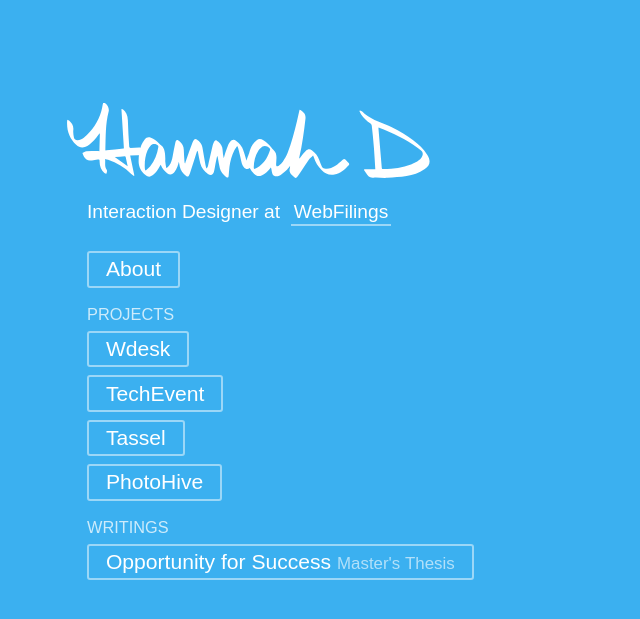
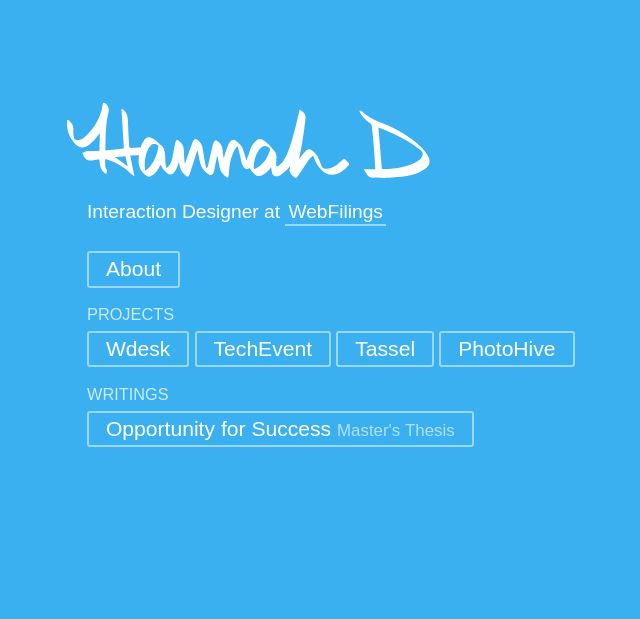
Before and after one commit to hannahd/hannahd.github.io, a Jekyll site: the page index.html, which Jekyll copies as it is, in a window 1280 px wide. Shown: the top 619 px of the page, without its empty margins (13-653 px from the left). Built offline with Jekyll 4.4.1, drawn with Linux system fonts in a browser that asks for light colours; Markdown is read by kramdown in place of the engine named in the settings.

Commit message:
Page modal formatting and content

```diff
--- a/css/default.css
+++ b/css/default.css
@@ -1,3 +1,4 @@
+/* FONTS */
 @import url(http://fonts.googleapis.com/css?family=Montserrat);
  *,
 *:after,
@@ -6,6 +7,49 @@
     -moz-box-sizing: border-box;
     box-sizing: border-box;
 }
+
+@font-face {
+	font-family: 'hd_icons';
+	src: url('../fonts/hd_icons.eot');
+}
+@font-face {
+	font-family: 'hd_icons';
+	src: url('../fonts/hd_icons.ttf') format('truetype'),
+		 url('../fonts/hd_icons.woff') format('woff');
+	font-weight: normal;
+	font-style: normal;
+}
+
+.icon {
+	font-family: 'hd_icons';
+	speak: none;
+	font-style: normal;
+	font-weight: normal;
+	font-variant: normal;
+	text-transform: none;
+	line-height: 1;
+	-webkit-font-smoothing: antialiased;
+	-moz-osx-font-smoothing: grayscale;
+}
+
+.icon-close:before {
+	content: "\e600";
+}
+.icon-key-left:before {
+	content: "\e601";
+}
+.icon-key-right:before {
+	content: "\e602";
+}
+.icon-left:before {
+	content: "\e603";
+}
+.icon-right:before {
+	content: "\e604";
+}
+
+
+/* MAIN */
 body,
 html {
     padding: 0;
@@ -98,6 +142,10 @@
     -moz-transition: margin 0.3s;
     transition: margin 0.3s;
 }
+
+.navigation li{
+    display: inline;
+}
 .navigation li button {
     width: 100%;
     background: transparent;
@@ -110,6 +158,7 @@
     -moz-transition: border 0.3s;
     transition: border 0.3s;
 }
+
 .navigation li button:hover,
 .navigation li button:focus {
     border-color: #fff;
@@ -120,6 +169,75 @@
     display: none;
     color: #B2E0F9;
     font-size: .8em;
+}
+
+.slideshow section{
+    padding:1.5em;
+}
+
+.slideshow section figure{
+    height:260px;
+    overflow:hidden;
+    margin: -1.5em -1.5em 1.5em -1.5em;
+}
+.slideshow section figure img{
+    display:none;
+}
+.slideshow section figure img.primary{
+    display:block;
+    width:100%;
+}
+
+.slideshow section h2{
+    text-align:left;
+    font-size: 2em;
+    color: #3BB0F0;
+    line-height: 1;
+    text-transform: none;
+    margin:0;
+}
+
+.slideshow section h3{
+    text-align:left;
+    font-size: 1.3em;
+    color: #434343;
+    line-height: 1.2;
+    text-transform: none;
+}
+
+.slideshow section p{
+    font-size: .9em;
+    color: #626262;
+    line-height: 1.45;
+    letter-spacing: 0px;
+}
+
+.slideshow section h5{
+    text-align:left;
+    font-size: 1em;
+    color: #3BB0F0;
+    line-height: 1.6;
+    text-transform: uppercase;
+    margin:0;
+}
+
+.slideshow section aside ul{
+    list-style: none;
+    margin: 6px 0 12px;
+    padding: 0;
+}
+.slideshow section aside li{
+    font-size: .9em;
+    color:#626262;
+    display:block;
+    position:static;
+    visibility: visible;
+    opacity:1;
+    margin:8px 0;
+}
+
+.slideshow section aside li:after{
+    background:transparent;
 }
 @media only screen and (min-width: 30em) {
     .container > header h1 {
--- a/css/slideshow.css
+++ b/css/slideshow.css
@@ -1,26 +1,4 @@
-/* General style */
-
-.contents ul {
-    list-style: none;
-    margin: 0;
-    padding: 0;
-}
-.contents figure {
-    margin: 0;
-}
-.contents figure img {
-    display: block;
-    width: 100%;
-}
-.contents figcaption h3 {
-    margin: 0;
-    padding: 0 0 0.5em;
-}
-.contents figcaption p {
-    margin: 0;
-}
-/* Slideshow style */
-
+/* Slideshow styles */
 .slideshow {
     position: fixed;
     background: #3BB0F0;
@@ -71,7 +49,6 @@
     visibility: hidden;
     overflow-y: hidden;
     background-color: #fff;
-    border: 10px solid #3BB0F0;
 }
 .slideshow li.show {
     visibility: visible;
@@ -96,25 +73,14 @@
 .slideshow li.current {
     overflow-y: auto;
 }
-.slideshow figure {
-    width: 100%;
-    height: 100%;
-    background: #fff;
-    border: 50px solid #fff;
-}
-.slideshow figcaption {
-    padding-bottom: 20px;
-}
-.slideshow figcaption h3 {
-    font-weight: 300;
-    font-size: 200%;
-}
+
 /* Navigation */
 
 .slideshow nav span {
     position: fixed;
     z-index: 1000;
-    color: #59656c;
+    color: #333;
+    opacity:.6;
     text-align: center;
     padding: 3%;
     cursor: pointer;
@@ -133,61 +99,55 @@
     top: 0;
     right: 0;
     padding: 0.5em 1em;
-    color: #31373a;
+    color: #333;
+    opacity:.6;
 }
-.icon:before,
-.icon:after {
-    font-family: 'fontawesome';
-    speak: none;
-    font-style: normal;
-    font-weight: normal;
-    font-variant: normal;
-    text-transform: none;
-    line-height: 1;
-    -webkit-font-smoothing: antialiased;
-    -moz-osx-font-smoothing: grayscale;
-}
-span.nav-prev:before {
-    content: "\e601";
-}
-span.nav-next:before {
-    content: "\e600";
-}
-span.nav-close:before {
-    content: "\e602";
-}
+
+
 /* Info on arrow key navigation */
 
 .info-keys {
+    font-family: "Helvetica Nueue", Arial;
     position: fixed;
     top: 10px;
     left: 10px;
-    width: 60px;
-    font-size: 8px;
+    width: 80px;
+    font-size: 9px;
+    line-height:1.2em;
     padding-top: 20px;
     text-transform: uppercase;
+    font-weight:bold;
     color: #fff;
-    letter-spacing: 1px;
+    letter-spacing: .5px;
     text-align: center;
+    color: #333;
+    opacity:.6;
 }
 .info-keys:before,
 .info-keys:after {
     position: absolute;
     top: 0;
-    width: 16px;
-    height: 16px;
-    border: 1px solid #fff;
+    width: 18px;
+    height: 18px;
     text-align: center;
-    line-height: 14px;
-    font-size: 12px;
+    font-size: 18px;
+    font-family: 'hd_icons';
+	speak: none;
+	font-style: normal;
+	font-weight: normal;
+	font-variant: normal;
+	text-transform: none;
+	line-height: .8;
+	-webkit-font-smoothing: antialiased;
+	-moz-osx-font-smoothing: grayscale;
 }
 .info-keys:before {
-    left: 10px;
-    content: "\e603";
+    left: 18px;
+    content: "\e602";
 }
 .info-keys:after {
-    right: 10px;
-    content: "\e604";
+    right: 18px;
+    content: "\e601";
 }
 /* Example media queries (reduce number of columns and change slideshow layout) */
 
@@ -209,7 +169,9 @@
         font-size: 1.8em;
         padding: 0.3em;
     }
-    .info-keys {
+    .info-keys,
+    .slideshow nav .nav-prev,
+    .slideshow nav .nav-next{
         display: none;
     }
 }
--- a/index.html
+++ b/index.html
@@ -19,9 +19,7 @@
     <div class="container">
         <header class="clearfix">
             <h1>Hannah D</h1>
-            <h2>Interaction Designer at&nbsp;
-                <a href="https://www.wdesk.com/">WebFilings</a>
-            </h2>
+            <h2>Interaction Designer at&nbsp;<a href="https://www.wdesk.com/">WebFilings</a></h2>
         </header>
         <div id="contents" class="contents">
             <section class="navigation">
@@ -59,48 +57,64 @@
                     <li>
                         <section>
                             <h3>About</h3>
-                            <p>Kale chips lomo biodiesel stumptown Godard Tumblr, mustache sriracha tattooed cray aute slow-carb placeat delectus. Letterpress asymmetrical fanny pack art party est pour-over skateboard anim quis, ullamco craft beer.</p>
-                            <p>Kale chips lomo biodiesel stumptown Godard Tumblr, mustache sriracha tattooed cray aute slow-carb placeat delectus. Letterpress asymmetrical fanny pack art party est pour-over skateboard anim quis, ullamco craft beer.</p>
-                            <p>Kale chips lomo biodiesel stumptown Godard Tumblr, mustache sriracha tattooed cray aute slow-carb placeat delectus. Letterpress asymmetrical fanny pack art party est pour-over skateboard anim quis, ullamco craft beer.</p>
-                            <p>Kale chips lomo biodiesel stumptown Godard Tumblr, mustache sriracha tattooed cray aute slow-carb placeat delectus. Letterpress asymmetrical fanny pack art party est pour-over skateboard anim quis, ullamco craft beer.</p>
-                            <p>Kale chips lomo biodiesel stumptown Godard Tumblr, mustache sriracha tattooed cray aute slow-carb placeat delectus. Letterpress asymmetrical fanny pack art party est pour-over skateboard anim quis, ullamco craft beer.</p>
-                            <p>Kale chips lomo biodiesel stumptown Godard Tumblr, mustache sriracha tattooed cray aute slow-carb placeat delectus. Letterpress asymmetrical fanny pack art party est pour-over skateboard anim quis, ullamco craft beer.</p>
-                            <p>Kale chips lomo biodiesel stumptown Godard Tumblr, mustache sriracha tattooed cray aute slow-carb placeat delectus. Letterpress asymmetrical fanny pack art party est pour-over skateboard anim quis, ullamco craft beer.</p>
-                            <p>Kale chips lomo biodiesel stumptown Godard Tumblr, mustache sriracha tattooed cray aute slow-carb placeat delectus. Letterpress asymmetrical fanny pack art party est pour-over skateboard anim quis, ullamco craft beer.</p>
-                            <p>Kale chips lomo biodiesel stumptown Godard Tumblr, mustache sriracha tattooed cray aute slow-carb placeat delectus. Letterpress asymmetrical fanny pack art party est pour-over skateboard anim quis, ullamco craft beer.</p>
-                            <p>Kale chips lomo biodiesel stumptown Godard Tumblr, mustache sriracha tattooed cray aute slow-carb placeat delectus. Letterpress asymmetrical fanny pack art party est pour-over skateboard anim quis, ullamco craft beer.</p>
-
+                            <p>Coming Soon.</p>
                         </section>
                     </li>
                     <li>
                         <section>
                             <h3>Wdesk</h3>
-                            <p>Chillwave Echo Park Etsy organic Cosby sweater seitan authentic pour-over. Occupy wolf selvage bespoke tattooed, cred sustainable Odd Future hashtag butcher.</p>
-
+                            <p>Coming Soon.</p>
                         </section>
                     </li>
                     <li>
                         <section>
 
                             <h3>TechEvent</h3>
-                            <p>IPhone PBR polaroid before they sold out meh you probably haven't heard of them leggings tattooed tote bag, butcher paleo next level single-origin coffee photo booth.</p>
-
-                            <img src="img/large/3.png" alt="img03" />
+                            <p>Coming Soon.</p>
                         </section>
                     </li>
                     <li>
                         <section>
 
                             <h3>Tassel</h3>
-                            <p>Vice cliche locavore mumblecore vegan wayfarers asymmetrical letterpress hoodie mustache. Shabby chic lomo polaroid, scenester 8-bit Portland Pitchfork VHS tote bag.</p>
-
-                            <img src="img/large/4.png" alt="img04" />
+                            <p>Coming Soon.</p>
+                        </section>
+                    </li>
+                    <li>
+                        <section>
+                            <figure>
+                                <img class="primary" src="http://placehold.it/350x260" />
+                                <img src="http://placehold.it/350x265" />
+                                <img src="http://placehold.it/350x265" />
+                            </figure>
+                            <h2>PhotoHive</h2>
+                            <h3>Transforming bulk photo organization from a chore into a nostalgic journey.</h3>
+                            <p>Photo organization software is designed to take advantage of the meta-data all modern, digital cameras include in image files. Even if that data is missing, most assume that each batch you import can be assumed to have happened
+                                at the same time or place. But what about the boxes of prints documenting the years before digital cameras? After the Herculean effort to digitize these memories, shouldn’t there be an easy way to make sense of the chaos?
+                                PhotoHive emerged out of my frustration with existing software's methods of cataloging huge photo collections with no existing meta-data.</p>
+                            <aside>
+                                <h5>Details</h5>
+                                <ul>
+                                    <li>September - December 2011</li>
+                                    <li>part of graduate coursework</li>
+                                    <li>two person team project</li>
+                                </ul>
+                                <h5>Skills Used</h5>
+                                <ul>
+                                    <li>Persona and scenarios</li>
+                                    <li>Task analysis on competitive products</li>
+                                    <li>Paper prototyping</li>
+                                    <li>Prototyping with HTML/CSS/JQuery</li>
+                                    <li>A/B Testing in UserZoom</li>
+                                    <li>UI design within Apple’s desktop guidelines</li>
+                                </ul>
+                            </aside>
                         </section>
                     </li>
                     <li>
                         <section>
 
-                            <h3>PhotoHive</h3>
+                            <h3>Thesis</h3>
                             <p>Chambray Schlitz pug YOLO, PBR Tumblr semiotics. Flexitarian YOLO ennui Blue Bottle, forage dreamcatcher chillwave put a bird on it craft beer Etsy.</p>
 
                             <img src="img/large/5.png" alt="img05" />
@@ -108,11 +122,11 @@
                     </li>
                 </ul>
                 <nav>
-                    <span class="icon nav-prev"></span>
-                    <span class="icon nav-next"></span>
-                    <span class="icon nav-close"></span>
+                    <span class="icon icon-left nav-prev"></span>
+                    <span class="icon icon-right nav-next"></span>
+                    <span class="icon icon-close nav-close"></span>
                 </nav>
-                <div class="info-keys icon">Navigate with arrow keys</div>
+                <div class="info-keys icon">Navigate with arrows</div>
             </section>
             <!-- // slideshow -->
         </div>
```
Also changed, not shown: fonts/hd_icons.ttf (added), fonts/hd_icons.woff (added), 2 other files.
